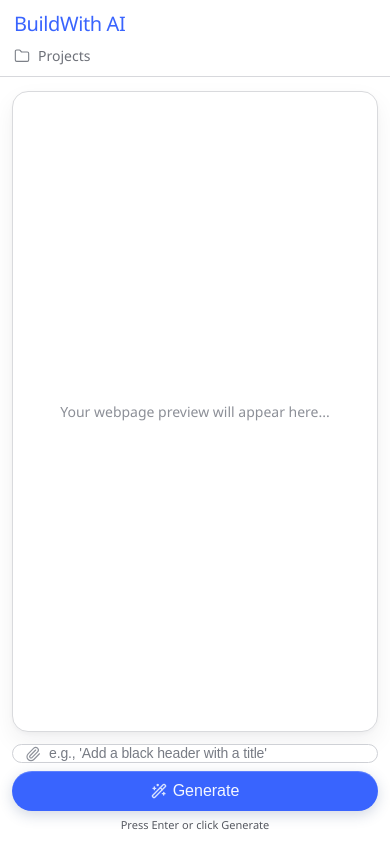
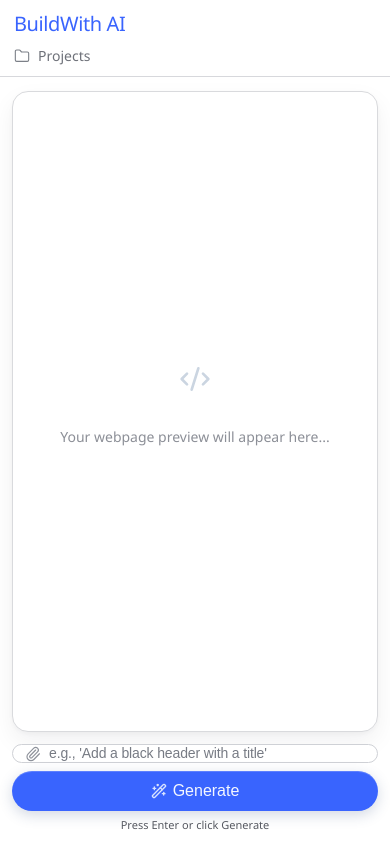
Before and after one commit to Punsara-Rajapaksa/buildwith-ai, a React (Vite) app: page / in a window 390 px wide. Built offline with nearby package versions, Linux system fonts and the light colour scheme.

Commit message:
styling the webpage preview

```diff
--- a/src/App.css
+++ b/src/App.css
@@ -229,6 +229,11 @@
     padding: 16px 16px 14px;
   }
 
+  .placeholder-icon {
+    color: #cbd5e1;
+    margin-bottom: 12px;
+  }
+
   .preview-placeholder {
     font-size: 14px;
   }
@@ -289,6 +294,7 @@
   }
 
   .preview-canvas {
+    flex-direction: column;
     margin-bottom: 12px;
   }
 
--- a/src/App.tsx
+++ b/src/App.tsx
@@ -1,5 +1,5 @@
 import { useState } from 'react';
-import { Paperclip, Wand2, Folder } from 'lucide-react'; // Import icons
+import { Paperclip, Wand2, Folder, Code2 } from 'lucide-react'; // Import icons
 import './App.css';
 
 function App() {
@@ -24,7 +24,8 @@ function App() {
       <main className="workspace">
         <div className="preview-canvas">
           <div className="preview-placeholder">
-            Your webpage preview will appear here...
+            <Code2 size={32} className="placeholder-icon" />
+            <p>Your webpage preview will appear here...</p>
           </div>
         </div>
 
```
